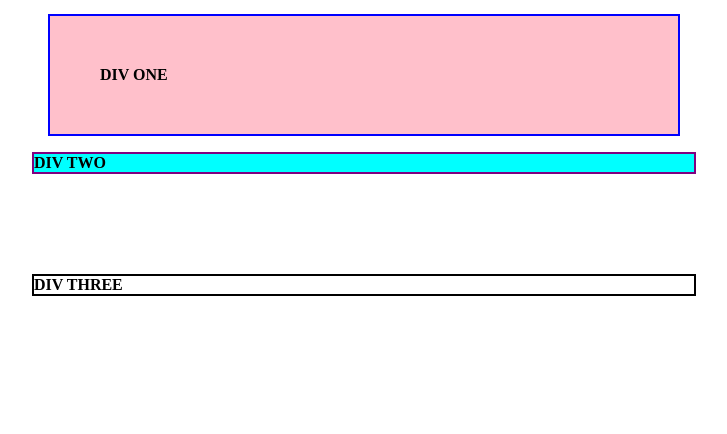
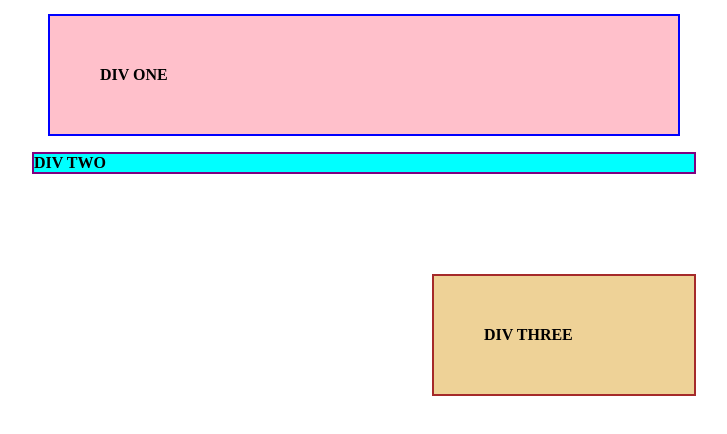
Before and after one commit to HeitorHMA/Margin-and-Padding-1, a plain HTML site: page index.html in a window 1280 px wide. Shown: the whole page, without its empty margins (276-1003 px from the left). Drawn offline with Linux system fonts and the light colour scheme.

Commit message:
Add divthree styles and ended the project

```diff
--- a/style.css
+++ b/style.css
@@ -10,5 +10,8 @@
 background-color: pink;padding: 20px; margin-bottom: 16px;margin-left: 16px;margin-right: 16px;padding: 50px;}
 
 .divtwo{border-color: purple;background-color: cyan; margin-bottom: 100px;
+}
 
+.divthree{
+    margin-right: 0; margin-left: 400px;margin-right: 0px;padding: 50px;border-color: brown;background-color:rgb(238, 210, 151);
 }
```
